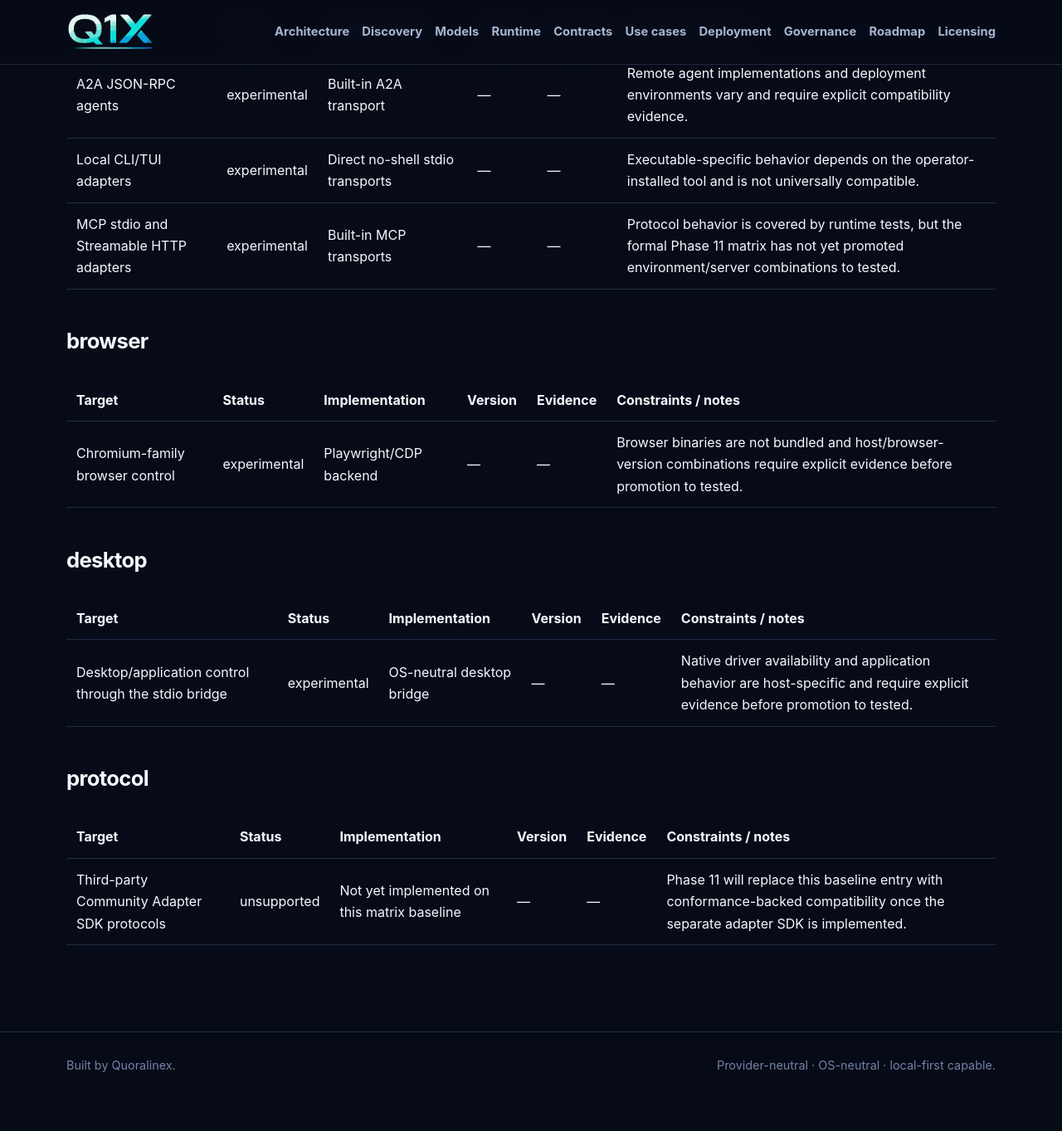
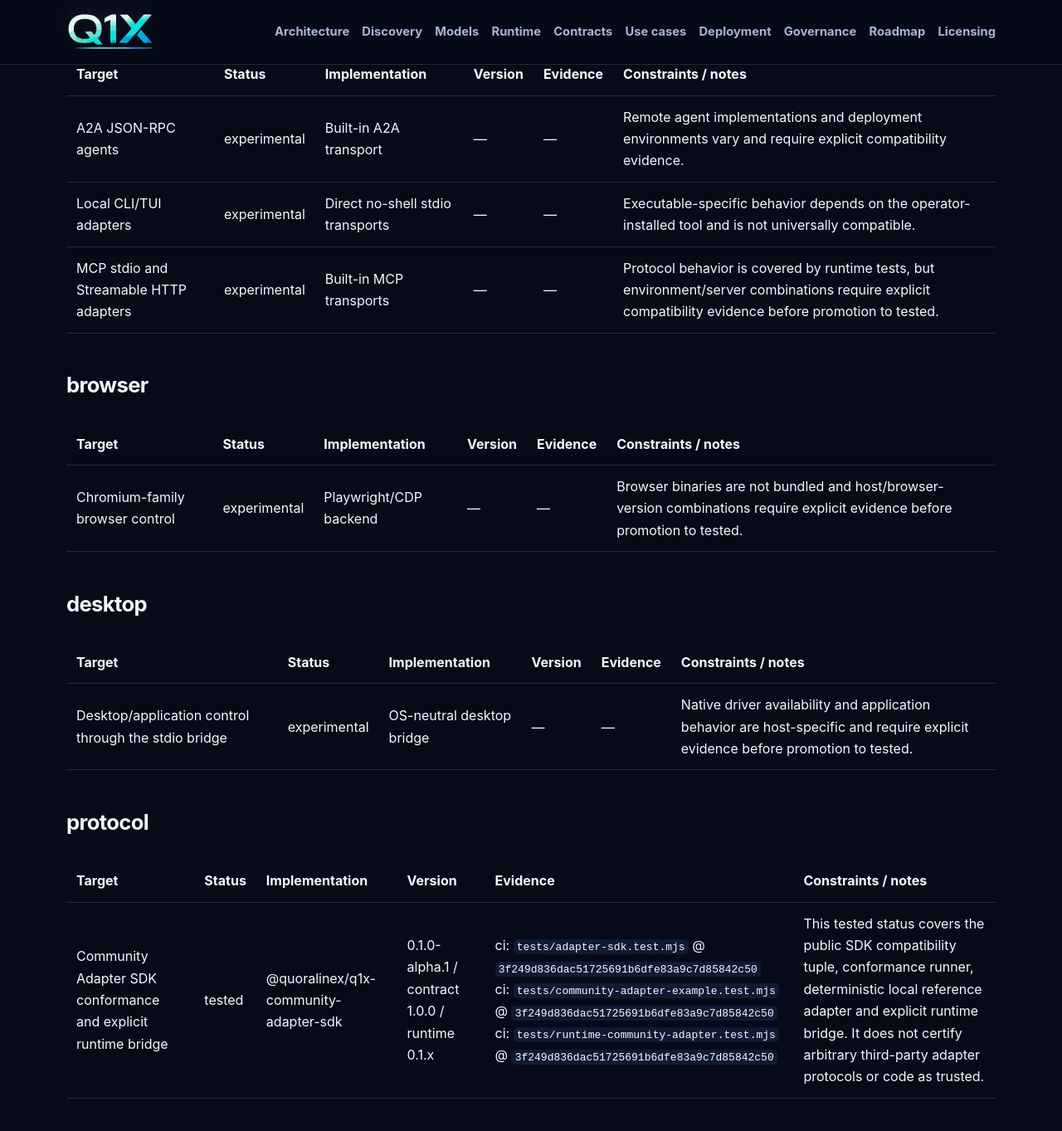
Before and after one commit to Quoralinex/q1x-community-orchestrator, a Jekyll site: the page built from docs/compatibility-matrix.md, in a window 1280 px wide and 1400 px high, scrolled down 1931 px. Shown: the top 1363 px of the window at 83% size. Built offline with Jekyll 4.4.1, drawn with Linux system fonts in a browser that asks for light colours; our own code applies the rules of GitHub Pages for plain Markdown files; before the commit the page ends 3255 px from its top, so only the background shows below that; some of the changed text lies outside the part shown.

Commit message:
docs: regenerate Phase 11 compatibility matrix

```diff
--- a/docs/compatibility-matrix.md
+++ b/docs/compatibility-matrix.md
@@ -2,7 +2,7 @@
 
 **Matrix version:** 1.0.0
 **Project version:** 0.1.0-alpha.1
-**Evidence baseline:** `371b27e265a5922184d0a48f57b966b9fbae959b`
+**Evidence baseline:** `3f249d836dac51725691b6dfe83a9c7d85842c50`
 
 ## Status legend
 
@@ -16,21 +16,21 @@
 
 | Target | Status | Implementation | Version | Evidence | Constraints / notes |
 | --- | --- | --- | --- | --- | --- |
-| macOS latest source install | tested | Node.js 24 | — | ci: `.github/workflows/cross-platform-packaging.yml` @ `371b27e265a5922184d0a48f57b966b9fbae959b` | — |
-| Ubuntu 24.04 source install | tested | Node.js 24 | — | ci: `.github/workflows/cross-platform-packaging.yml` @ `371b27e265a5922184d0a48f57b966b9fbae959b` | — |
-| Windows latest source install | tested | Node.js 24 | — | ci: `.github/workflows/cross-platform-packaging.yml` @ `371b27e265a5922184d0a48f57b966b9fbae959b` | — |
+| macOS latest source install | tested | Node.js 24 | — | ci: `.github/workflows/cross-platform-packaging.yml` @ `3f249d836dac51725691b6dfe83a9c7d85842c50` | — |
+| Ubuntu 24.04 source install | tested | Node.js 24 | — | ci: `.github/workflows/cross-platform-packaging.yml` @ `3f249d836dac51725691b6dfe83a9c7d85842c50` | — |
+| Windows latest source install | tested | Node.js 24 | — | ci: `.github/workflows/cross-platform-packaging.yml` @ `3f249d836dac51725691b6dfe83a9c7d85842c50` | — |
 
 ## deployment
 
 | Target | Status | Implementation | Version | Evidence | Constraints / notes |
 | --- | --- | --- | --- | --- | --- |
-| Linux Docker/OCI non-root deployment | tested | Docker multi-stage image | — | ci: `.github/workflows/cross-platform-packaging.yml` @ `371b27e265a5922184d0a48f57b966b9fbae959b` | — |
+| Linux Docker/OCI non-root deployment | tested | Docker multi-stage image | — | ci: `.github/workflows/cross-platform-packaging.yml` @ `3f249d836dac51725691b6dfe83a9c7d85842c50` | — |
 
 ## package-consumer
 
 | Target | Status | Implementation | Version | Evidence | Constraints / notes |
 | --- | --- | --- | --- | --- | --- |
-| Governed Q1X alpha tarballs in an external consumer | tested | npm pack tarballs | — | ci: `.github/workflows/public-alpha.yml` @ `371b27e265a5922184d0a48f57b966b9fbae959b`<br>ci: `tests/release-commissioning.test.mjs` @ `371b27e265a5922184d0a48f57b966b9fbae959b` | — |
+| Governed four-package Q1X alpha tarballs in an external consumer | tested | npm pack tarballs | — | ci: `.github/workflows/public-alpha.yml` @ `3f249d836dac51725691b6dfe83a9c7d85842c50`<br>ci: `tests/release-adapter-governance.test.mjs` @ `3f249d836dac51725691b6dfe83a9c7d85842c50`<br>ci: `tests/release-commissioning.test.mjs` @ `3f249d836dac51725691b6dfe83a9c7d85842c50` | — |
 
 ## model-transport
 
@@ -44,7 +44,7 @@
 | --- | --- | --- | --- | --- | --- |
 | A2A JSON-RPC agents | experimental | Built-in A2A transport | — | — | Remote agent implementations and deployment environments vary and require explicit compatibility evidence. |
 | Local CLI/TUI adapters | experimental | Direct no-shell stdio transports | — | — | Executable-specific behavior depends on the operator-installed tool and is not universally compatible. |
-| MCP stdio and Streamable HTTP adapters | experimental | Built-in MCP transports | — | — | Protocol behavior is covered by runtime tests, but the formal Phase 11 matrix has not yet promoted environment/server combinations to tested. |
+| MCP stdio and Streamable HTTP adapters | experimental | Built-in MCP transports | — | — | Protocol behavior is covered by runtime tests, but environment/server combinations require explicit compatibility evidence before promotion to tested. |
 
 ## browser
 
@@ -62,4 +62,4 @@
 
 | Target | Status | Implementation | Version | Evidence | Constraints / notes |
 | --- | --- | --- | --- | --- | --- |
-| Third-party Community Adapter SDK protocols | unsupported | Not yet implemented on this matrix baseline | — | — | Phase 11 will replace this baseline entry with conformance-backed compatibility once the separate adapter SDK is implemented. |
+| Community Adapter SDK conformance and explicit runtime bridge | tested | @quoralinex/q1x-community-adapter-sdk | 0.1.0-alpha.1 / contract 1.0.0 / runtime 0.1.x | ci: `tests/adapter-sdk.test.mjs` @ `3f249d836dac51725691b6dfe83a9c7d85842c50`<br>ci: `tests/community-adapter-example.test.mjs` @ `3f249d836dac51725691b6dfe83a9c7d85842c50`<br>ci: `tests/runtime-community-adapter.test.mjs` @ `3f249d836dac51725691b6dfe83a9c7d85842c50` | This tested status covers the public SDK compatibility tuple, conformance runner, deterministic local reference adapter and explicit runtime bridge. It does not certify arbitrary third-party adapter protocols or code as trusted. |
```
